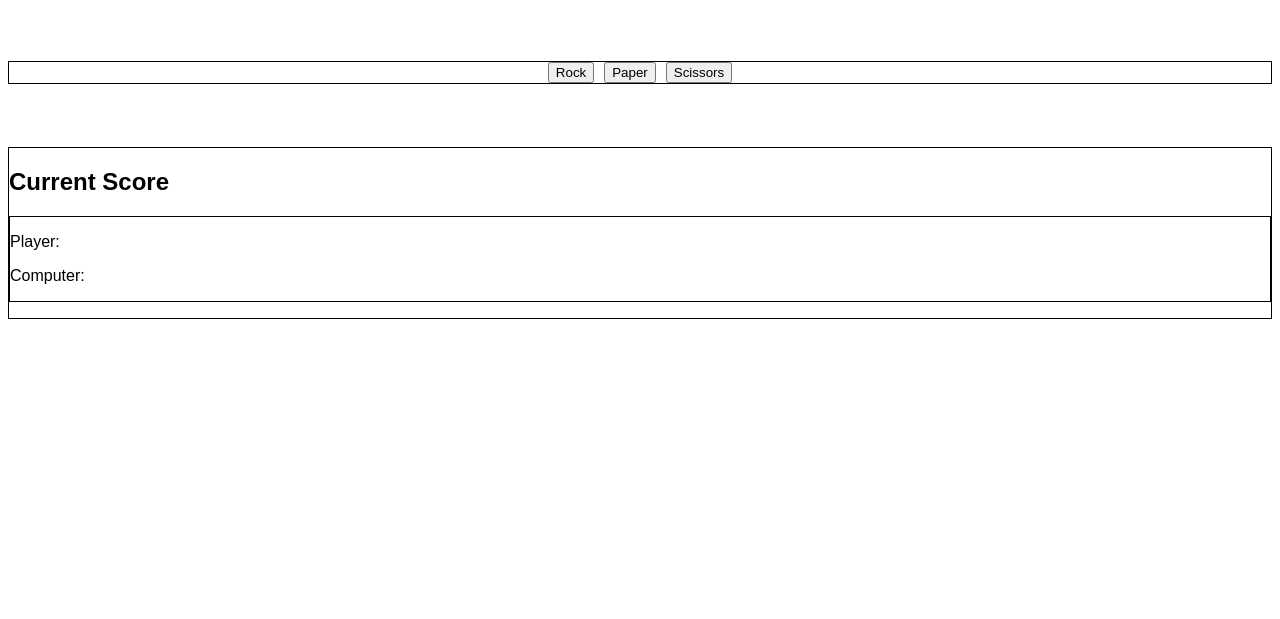
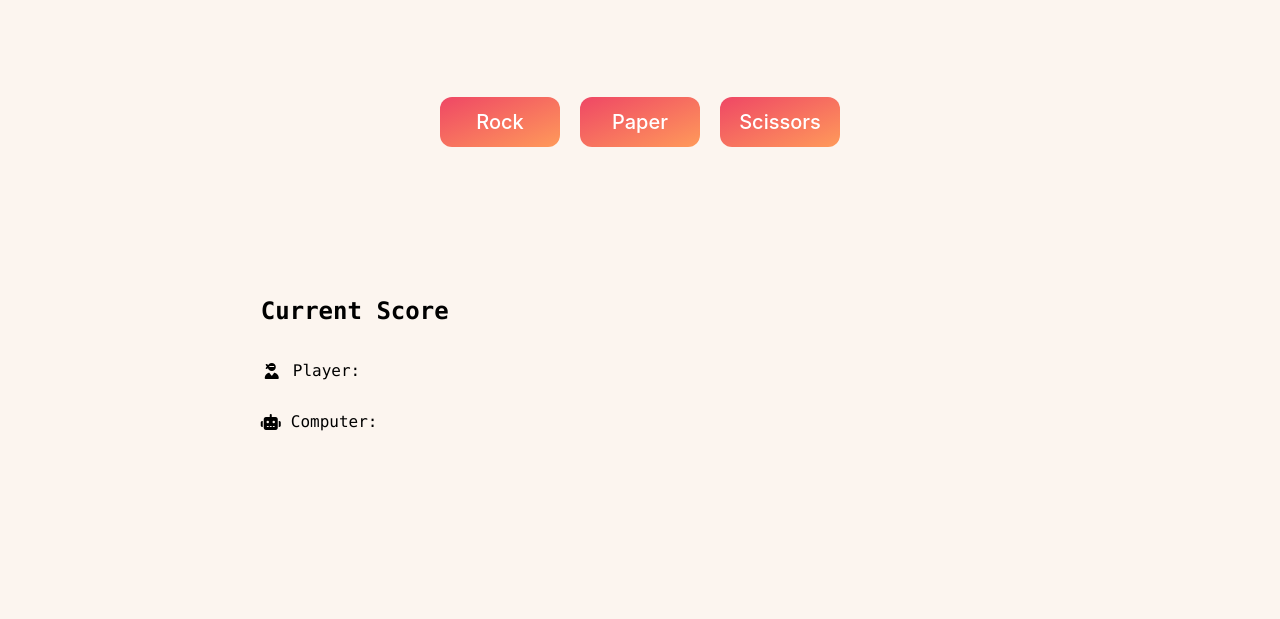
Before and after one commit to damianposlowski/odin-rock-paper-scissors, a plain HTML site: page index.html in a window 1280 px wide. Shown: the part 181-800 px from the top of the page. Drawn offline with Linux system fonts and the light colour scheme.

Commit message:
Add CSS styling

```diff
--- a/index.html
+++ b/index.html
@@ -5,6 +5,7 @@
         <title>Rock paper scissors</title>
         <link rel="stylesheet" href="./style.css">
         <script src="./script.js"></script>
+        <script src="https://kit.fontawesome.com/273d953d6d.js" crossorigin="anonymous"></script>
     </head>
     <body>
         <div class="header">
@@ -21,7 +22,11 @@
         <div class="results">
             <h2>Current Score</h2>
             <div class="score">
-                <p id="players-score">Player:</p>
+                <i class="fa-solid fa-user-ninja"></i>
+                <p id="player-score">Player:</p>
+            </div>
+            <div class="score">
+                <i class="fa-solid fa-robot"></i>
                 <p id="computer-score">Computer:</p>
             </div>
             <p id="winner"></p>
--- a/style.css
+++ b/style.css
@@ -1,25 +1,83 @@
 body {
-    font-family: Arial, Helvetica, sans-serif;
+    font-family: "Lucida Console", "Courier New", monospace;
+    background-color: #FCF5EF;
 }
 
+/* Header section */
+
 div.header {
-    border: solid 1px black;
+    margin: 100px 0;
     text-align: center;
-    margin: 5% 0;
 }
 
+div.header p {
+    font-style: italic;
+}
+
+/* Buttons section */
+
 div.buttons {
-    border: solid 1px black;
     display: flex;
     justify-content: center;
-    gap: 10px;
+    gap: 20px;
 }
 
+button {
+    width: 120px;
+    background: linear-gradient(to bottom right, #EF4765, #FF9A5A);
+    border: 0;
+    border-radius: 12px;
+    color: #FFFFFF;
+    cursor: pointer;
+    display: inline-block;
+    font-family: -apple-system,system-ui,"Segoe UI",Roboto,Helvetica,Arial,sans-serif;
+    font-size: 20px;
+    font-weight: 500;
+    line-height: 2.5;
+    outline: transparent;
+    padding: 0 1rem;
+    text-align: center;
+    text-decoration: none;
+    transition: box-shadow .2s ease-in-out;
+    user-select: none;
+    -webkit-user-select: none;
+    touch-action: manipulation;
+    white-space: nowrap;
+}
+
+button:not([disabled]):hover {
+  box-shadow: 0 0 .25rem rgba(0, 0, 0, 0.5), -.125rem -.125rem 1rem rgba(239, 71, 101, 0.5), .125rem .125rem 1rem rgba(255, 154, 90, 0.5);
+}
+
+/* Results section */
+
 div.results {
-    border: solid 1px black;
-    margin: 5% 0;
+    margin: 150px 20%;
 }
 
 div.score {
-    border: solid 1px black;
+    display: flex;
+    align-items: center;
+    gap: 10px
 }
+
+div.score #player-score {
+    margin-left: 4px;
+}
+
+div.score .fa-user-ninja {
+    margin-left: 4px;
+}
+
+#winner {
+    margin-top: 50px;
+    font-size: 24px;
+    font-weight: 700;
+    color: orange;
+    animation: blink-animation 1s steps(3, start) infinite;
+}
+@keyframes blink-animation {
+    to {
+        visibility: hidden;
+    }
+}
```
